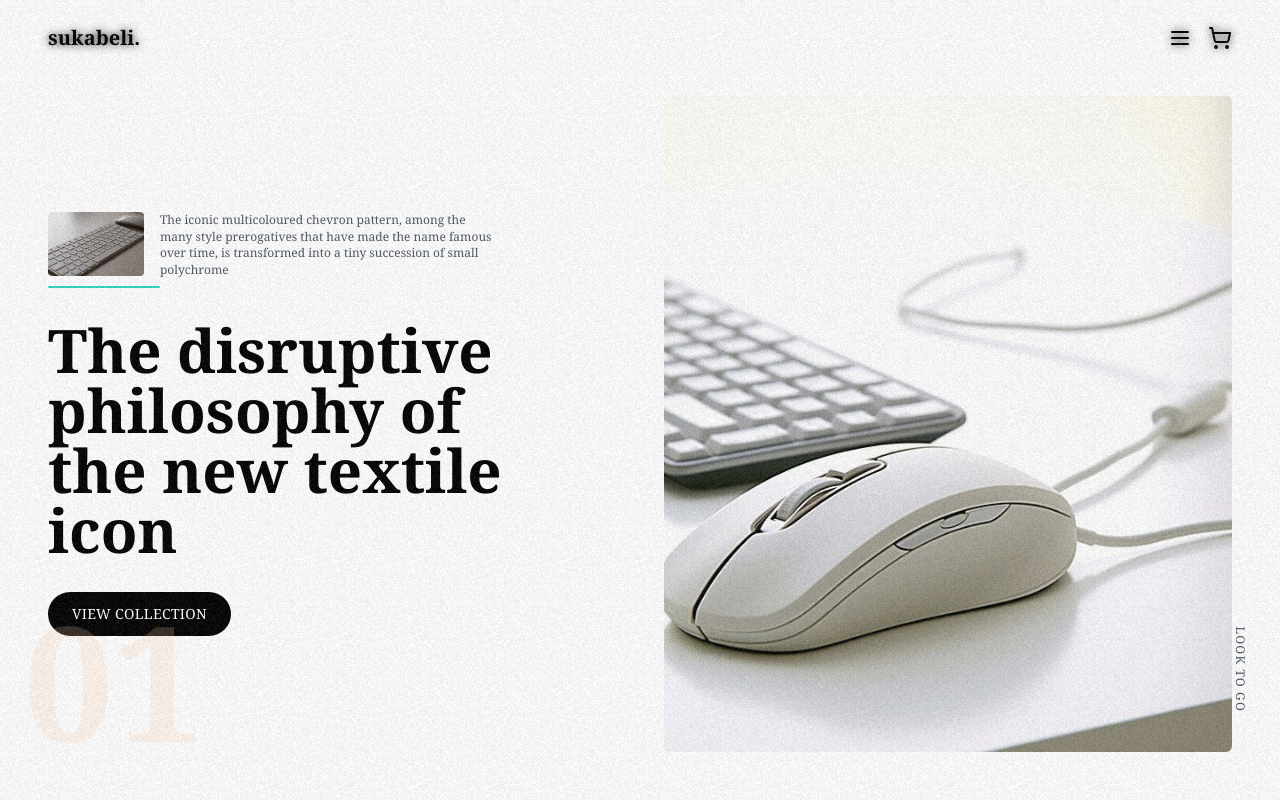
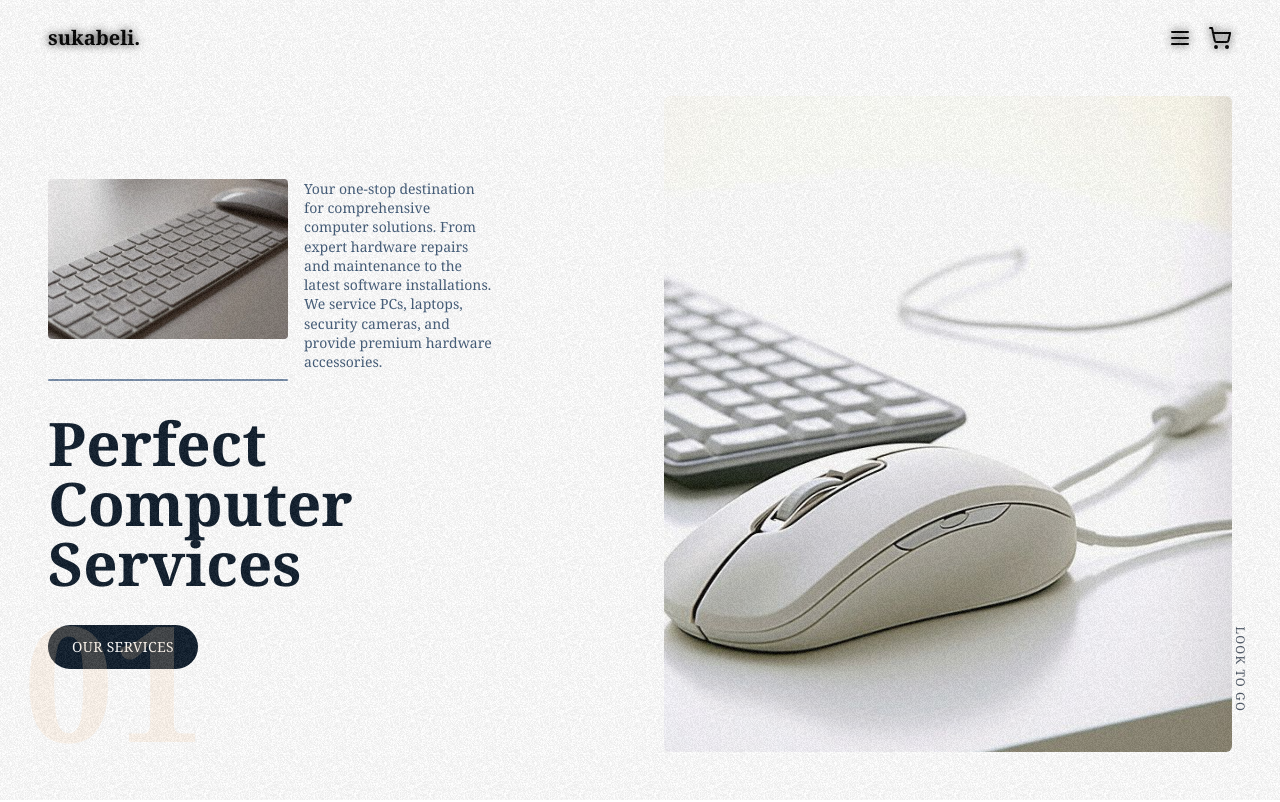
Before and after one commit to Unnati2603/sangam-educatum, a Next.js app in the folder frontend/: page / in a window 1280 px wide. Shown: the top 802 px of the page. Built offline with nearby package versions, Linux system fonts and the light colour scheme.

Commit message:
color text button nd its style

```diff
--- /dev/null
+++ b/frontend/src/app/perfectComp/components/Button.tsx
@@ -0,0 +1,16 @@
+interface ButtonProps {
+  children: React.ReactNode;
+  onClick?: () => void;
+  className?: string;
+}
+
+export default function Button({ children, onClick, className = '' }: ButtonProps) {
+  return (
+    <button
+      onClick={onClick}
+      className={`w-fit px-6 py-3 bg-rich-black text-white rounded-full font-medium text-sm tracking-wide hover:bg-yinmn-blue transition ${className}`}
+    >
+      {children}
+    </button>
+  );
+}
--- a/frontend/src/app/perfectComp/components/Hero.tsx
+++ b/frontend/src/app/perfectComp/components/Hero.tsx
@@ -2,6 +2,7 @@ import Image from "next/image";
 import cm from "@/assets/cm.jpeg";
 import cm2 from "@/assets/cm2.jpeg";
 import Nav from "./Nav";
+import Button from "./Button";
 
 export default function Hero() {
   return (
@@ -18,27 +19,26 @@ export default function Hero() {
           <Image
             src={cm2}
                 alt="Closeup"
-                width={96}
-                height={80}
+                width={240}
+                height={280}
                 className="object-cover rounded shrink-0"
           />
-            <p className="text-xs text-gray-600 leading-snug">
-              The iconic multicoloured chevron pattern, among the many style
-              prerogatives that have made the name famous over time, is
-              transformed into a tiny succession of small polychrome
+            <p className="text-sm text-yinmn-blue leading-snug">
+              Your one-stop destination for comprehensive computer solutions. From expert hardware repairs and maintenance to the latest software installations. We service PCs, laptops, security cameras, and provide premium hardware accessories.
             </p>
             </div>
-            <div className="w-28 h-[2px] bg-teal-400 rounded-full" />
+            <div className="w-60 h-[2px] bg-silver-lake rounded-full" />
           </div>
 
-          <h2 className="text-5xl md:text-6xl font-semibold max-w-lg leading-tight">
-            The disruptive philosophy of the new textile icon
+          <h2 className="text-5xl md:text-6xl font-semibold max-w-lg leading-tight text-rich-black">
+            Perfect Computer Services
           </h2>
 
           {/* View Collection Button */}
-          <button className="w-fit px-6 py-3 bg-black text-white rounded-full font-medium text-sm tracking-wide hover:bg-neutral-900 transition">
-            VIEW COLLECTION
-          </button>
+          <Button>
+            OUR SERVICES
+          </Button>
+
         </div>
 
         {/* Right side big image */}
```
Also changed, not shown: frontend/src/app/perfectComp/perfectComp.css (deleted).
